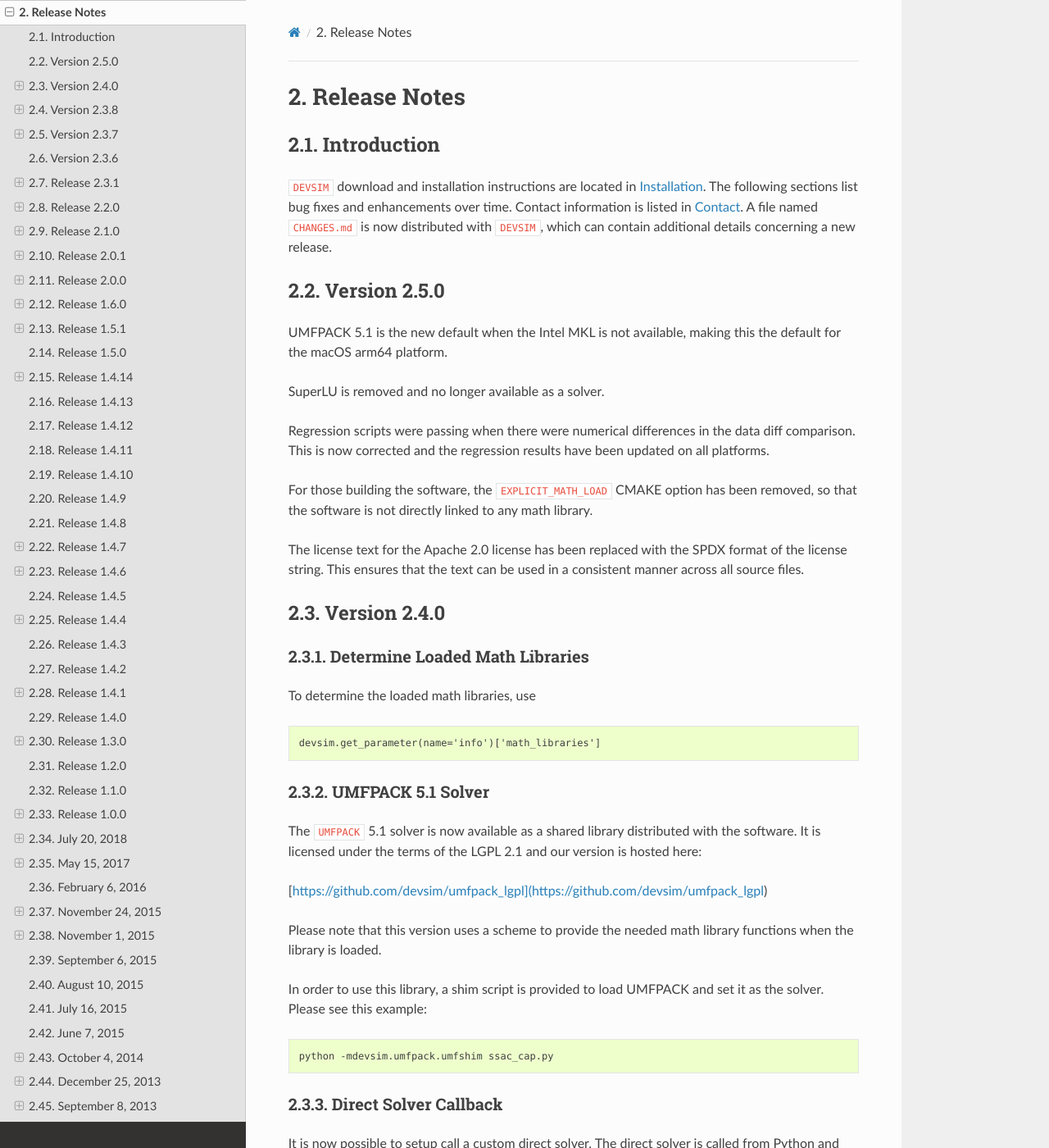
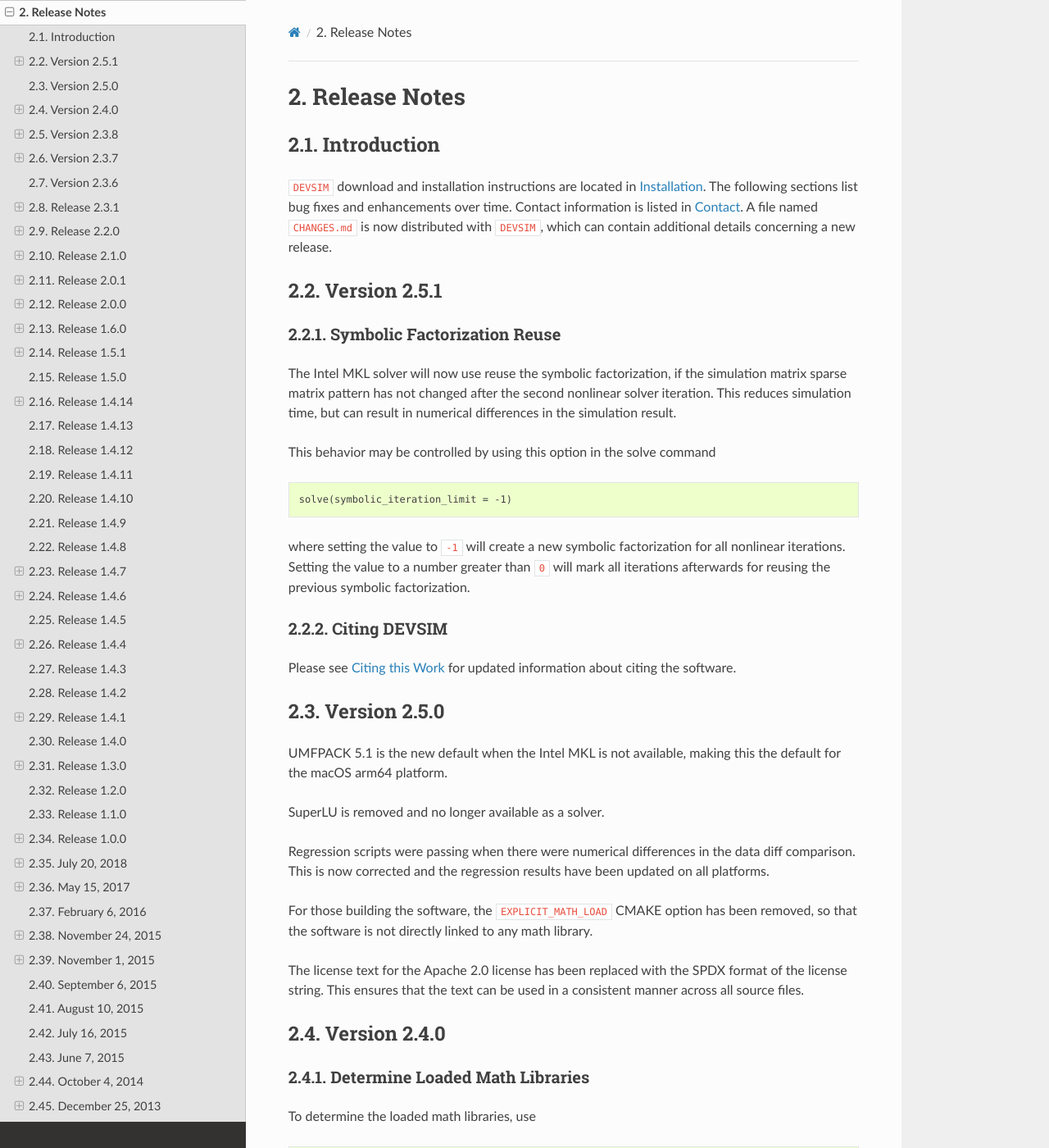
Before and after one commit to devsim/devsim_documentation, a Sphinx documentation site: the page built from sphinx/source/releasenotes.rst, in a window 1280 px wide and 1400 px high. Shown: the whole window at 82% size. Built offline with Sphinx 7.4.7 and the Read the Docs theme 2.0.0, drawn with Linux system fonts in a browser that asks for light colours; cross-references to code outside the pages are shown as plain code; some of the changed text lies outside the part shown.

Commit message:
work toward release

```diff
--- a/sphinx/source/conf.py
+++ b/sphinx/source/conf.py
@@ -69,7 +69,7 @@
 # The short X.Y version.
 version = u'2.5'
 # The full version, including alpha/beta/rc tags.
-release = u'2.5.0'
+release = u'2.5.1'
 
 # The language for content autogenerated by Sphinx. Refer to documentation
 # for a list of supported languages.
--- a/sphinx/source/frontmatter.rst
+++ b/sphinx/source/frontmatter.rst
@@ -29,7 +29,7 @@
 Citing this Work
 ~~~~~~~~~~~~~~~~
 
-Please cite this document using the instructions at `https://doi.org/10.5281/zenodo.4583208 <https://doi.org/10.5281/zenodo.4583208>`__.  Instructions for citing the simulator are available from `https://doi.org/10.5281/zenodo.1186952 <https://doi.org/10.5281/zenodo.1186952>`__.  A list of peer review publications concerning the simulator are available at `https://devsim.org/introduction.html#publications <https://devsim.org/introduction.html#publications>`__.
+Please see the ``CITATION.md`` file in the software package (or `online <https://github.com/devsim/devsim/blob/main/CITATION.md>`__) for recommended methods of citing the software.  A list of peer review publications concerning the simulator are available at `https://devsim.org/introduction.html#publications <https://devsim.org/introduction.html#publications>`__.
 
 .. _sec__documentationlicense:
 
--- a/sphinx/source/releasenotes.rst
+++ b/sphinx/source/releasenotes.rst
@@ -9,6 +9,27 @@
 
 |devsim| download and installation instructions are located in :ref:`sec__installation`.  The following sections list bug fixes and enhancements over time.  Contact information is listed in :ref:`Contact`.
 A file named ``CHANGES.md`` is now distributed with |devsim|, which can contain additional details concerning a new release.
+
+Version 2.5.1
+~~~~~~~~~~~~~
+
+Symbolic Factorization Reuse
+^^^^^^^^^^^^^^^^^^^^^^^^^^^^
+
+The Intel MKL solver will now use reuse the symbolic factorization, if the simulation matrix sparse matrix pattern has not changed after the second nonlinear solver iteration.  This reduces simulation time, but can result in numerical differences in the simulation result.
+
+This behavior may be controlled by using this option in the solve command
+
+.. code-block:: none
+
+    solve(symbolic_iteration_limit = -1)
+
+where setting the value to ``-1`` will create a new symbolic factorization for all nonlinear iterations.  Setting the value to a number greater than ``0`` will mark all iterations afterwards for reusing the previous symbolic factorization.
+
+Citing DEVSIM
+^^^^^^^^^^^^^
+
+Please see :ref:`sec__citation` for updated information about citing the software.
 
 Version 2.5.0
 ~~~~~~~~~~~~~
```
